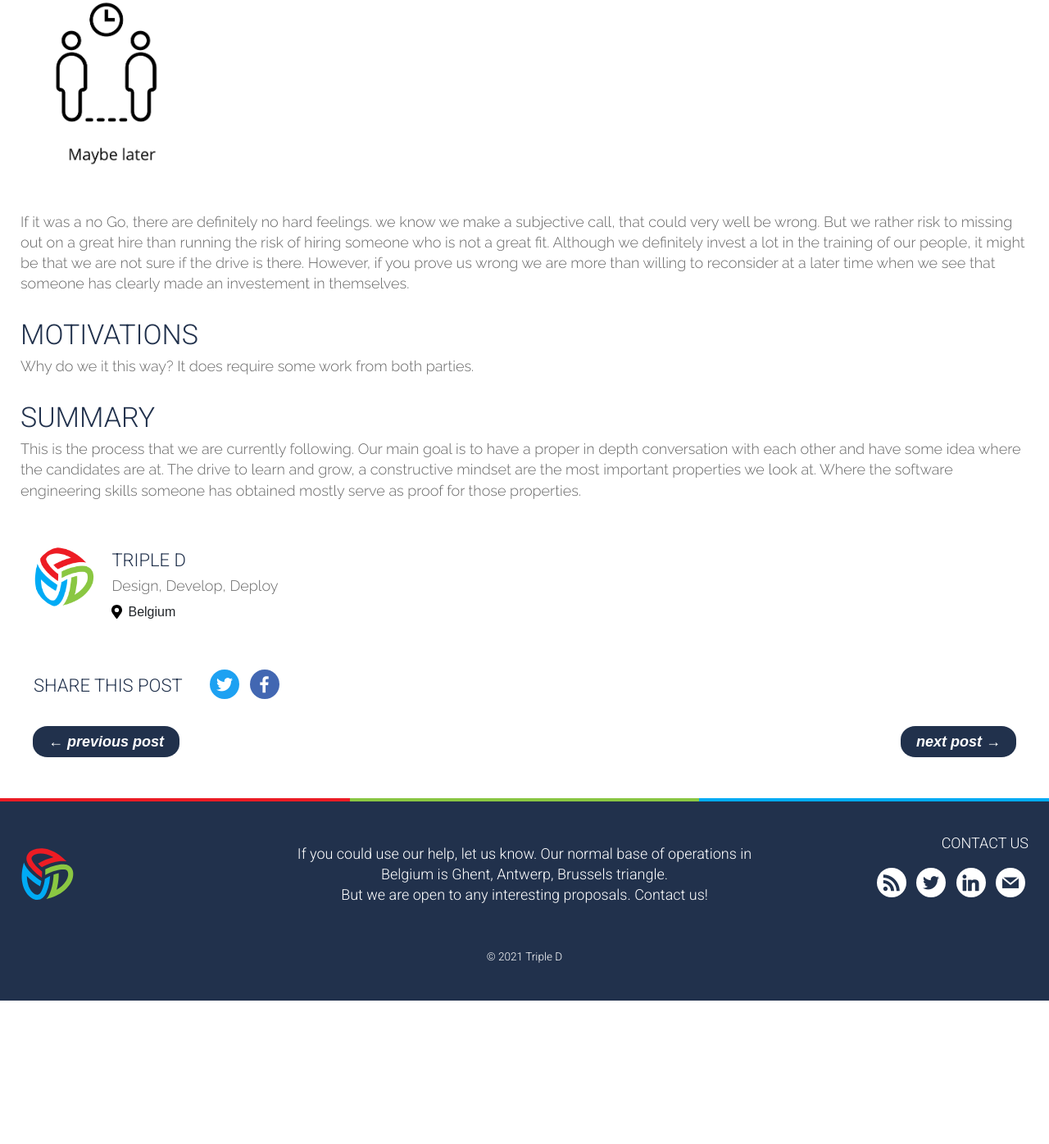
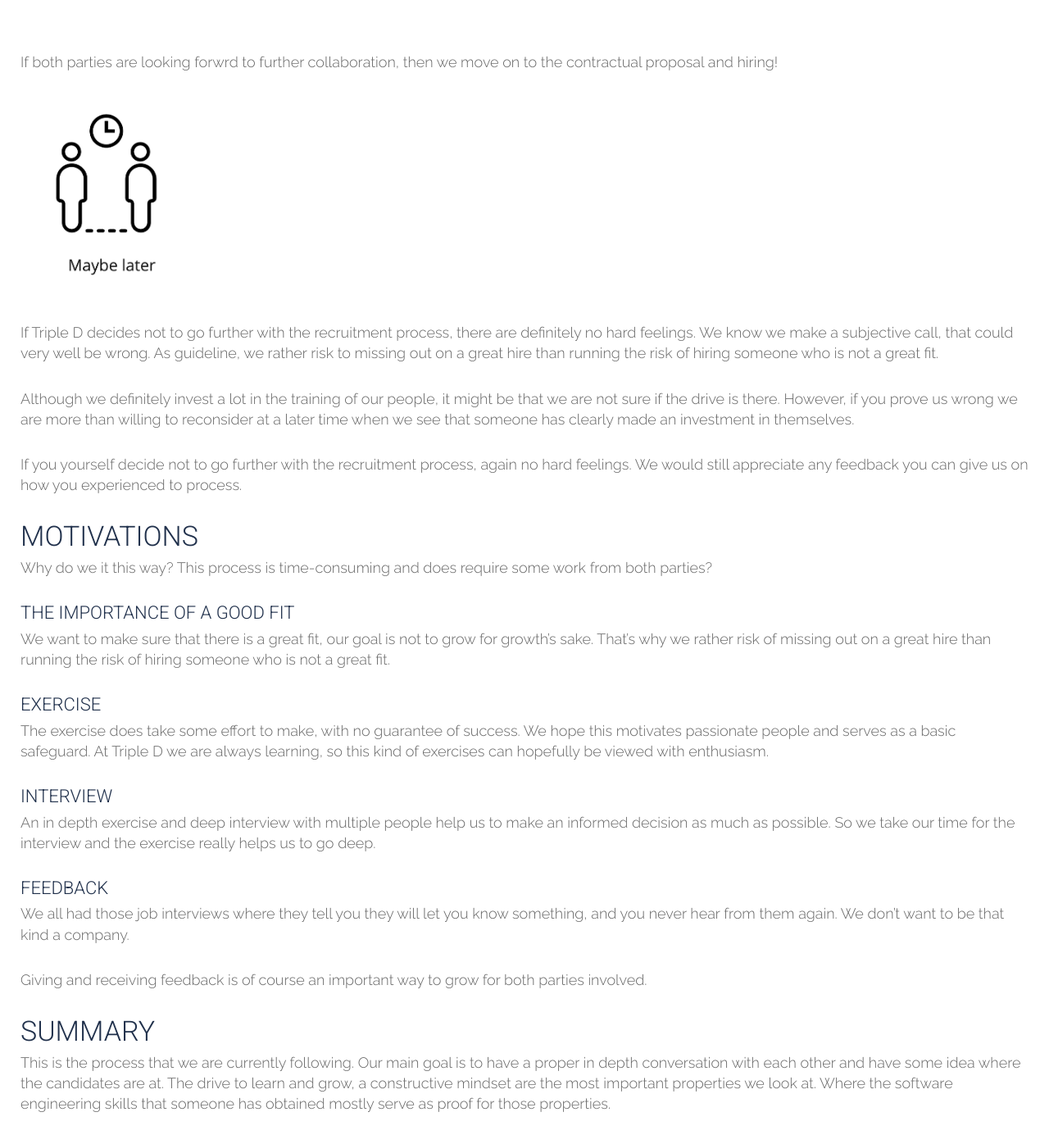
Before and after one commit to tripledio/tripledio.github.io, a Jekyll site: the page built from _posts/2021-06-05-RecruitmentProcess.md, in a window 1280 px wide and 1400 px high, scrolled down 4861 px. Shown: the top 1396 px of the window at 82% size. Built offline with Jekyll 4.4.1, drawn with Linux system fonts in a browser that asks for light colours; comment, search, counter and statistics services are not loaded; before the commit the page ends 6082 px from its top, so only the background shows below that; some of the changed text lies outside the part shown.

Commit message:
Recruitment process

```diff
--- a/_posts/2021-06-05-RecruitmentProcess.md
+++ b/_posts/2021-06-05-RecruitmentProcess.md
@@ -3,7 +3,7 @@ layout: post
 title: "Joining Triple D"
 author: tripled
 tags: job, interview
-excerpt: Interested in joining Triple D? How does the recruitment process look like at Triple D? Who are we looking for? How are we looking for them?
+excerpt: Interested in joining Triple D? This post decribes who are we looking for and how our recruitment process look like.
 logoAnimation: false
 hideLogo: true
 enabled: true
@@ -15,7 +15,7 @@ spotlight:
 
 At Triple D we value quality above quantity. We do not aim to be a big company, but we strive to be a great one. A company that people are proud to be a part of. So even though the need for IT specialists is bigger than ever before, we’re somewhat picky, despite the omnipresent war on talent. of course we’re looking for skilled software engineers but far and foremost, we are looking for people who can relate to our mindset, values and work ethic. So in this post we will elaborate on our recruitment process, wo we are looking for and how we go about finding them.
 
-## The values?
+## What we are looking for
 
 So what are we looking for during the recruitment process? Of course, we want you to be highly skilled in software engineering and passionate about your job. But that’s what every IT company wants. So what else are we looking for? What do we value?
 
@@ -73,9 +73,11 @@ We ask you to make the exercise in your own time so that stress isn’t a factor
 
 The exercise has different levels taking into account the different profiles and experience we’re looking for. The goal is not "to get it right" or how you suspect we want it to be done. You should do it the way you want to do it. That way we can have a good, meaningful conversation about it.
 
+We are aware that the exercise does take some effort to make. We hope this encourages people to step up and take on the "challenge".
+
 ![Interview](/img/posts/recruitment/interview.jpg){:width="200px"}
 
-The coding exercise will serve as the kickoff and main theme for the interview. But we can go wherever the conversation takes us that is relevant for both parties. Because an interview is always subjective, we always interview in pair, so we can have multiple impressions of the interviews. During the interview we’ll go into a variety of topics to discuss. Note that it will not be a buzzword bingo. We will not be asking things you can quickly look up. So it’s okay not to know. Rather than questioning you on the latest API’s or frameworks, we’ll try to assess both your technical skills as your mindset.
+The interview is typically a two hour comversation where the coding exercise will serve as the kickoff and main theme. Naturally we can go wherever the conversation takes us that is relevant for both parties. Because an interview is always subjective, we always interview in pair, so we can have multiple impressions of the interviews. During the interview we’ll go into a variety of topics to discuss. Note that it will not be a buzzword bingo. We will not be asking things you can quickly look up. So it’s okay not to know. Rather than questioning you on the latest API’s or frameworks, we’ll try to assess both your technical skills as your mindset.
 
 The interview is a conversation where both parties are trying to sell themselves. So there is plenty of time and opportunity to ask questions yourselves. We encourage it. That way we can get a better idea of what you find important as well.
 
@@ -83,20 +85,45 @@ The interview is a conversation where both parties are trying to sell themselves
 
 We will give you our decision after the interview as soon as possible. Often within 15 minutes and no later than the next day in case the interview was late.
 
-Apart from giving you a quick decision, we will always give feedback, no matter the outcome of the interview. We inform you on how we experienced the interview, our impressions of you as a person and how we assessed your technical skills. This is not a one-way street: we’re also eager to learn how you experienced the interview and how we can improve ourselves.
+Apart from giving you a quick decision, we will always give feedback, no matter the outcome of the interview. We inform you on how we experienced the interview, our impressions of you as a person and how we assessed your technical skills. This is where our work comes in, because we take this seriously and go in depth.
+
+Feedback is of course not a one-way street: we’re also eager to learn how you experienced the interview and how we can improve ourselves.
 
 ![Proposal](/img/posts/recruitment/proposal.jpg){:width="200px"}
 
-If it was a Go we move on to the contractual proposal.
+If both parties are looking forwrd to further collaboration, then we move on to the contractual proposal and hiring!
 
 ![Later](/img/posts/recruitment/later.jpg){:width="200px"}
 
-If it was a no Go, there are definitely no hard feelings. we know we make a subjective call, that could very well be wrong. But we rather risk to missing out on a great hire than running the risk of hiring someone who is not a great fit. Although we definitely invest a lot in the training of our people, it might be that we are not sure if the drive is there. However, if you prove us wrong we are more than willing to reconsider at a later time when we see that someone has clearly made an investement in themselves.
+If Triple D decides not to go further with the recruitment process, there are definitely no hard feelings. We know we make a subjective call, that could very well be wrong. As guideline, we rather risk to missing out on a great hire than running the risk of hiring someone who is not a great fit.
+
+Although we definitely invest a lot in the training of our people, it might be that we are not sure if the drive is there. However, if you prove us wrong we are more than willing to reconsider at a later time when we see that someone has clearly made an investment in themselves.
+
+If you yourself decide not to go further with the recruitment process, again no hard feelings. We would still appreciate any feedback you can give us on how you experienced to process.
 
 ## Motivations
 
-Why do we it this way? It does require some work from both parties.
+Why do we it this way? This process is time-consuming and does require some work from both parties?
+
+#### The importance of a good fit
+
+We want to make sure that there is a great fit, our goal is not to grow for growth's sake. That's why we rather risk of missing out on a great hire than running the risk of hiring someone who is not a great fit.
+
+#### Exercise
+
+The exercise does take some effort to make, with no guarantee of success. We hope this motivates passionate people and serves as a basic safeguard. At Triple D we are always learning, so this kind of exercises can hopefully be viewed with enthusiasm.
+
+#### Interview
+
+An in depth exercise and deep interview with multiple people help us to make an informed decision as much as possible. So we take our time for the interview and the exercise really helps us to go deep.
+
+#### Feedback
+
+We all had those job interviews where they tell you they will let you know something, and you never hear from them again. We don't want to be that kind a company.
+
+Giving and receiving feedback is of course an important way to grow for both parties involved.
+
 
 ## Summary
 
-This is the process that we are currently following. Our main goal is to have a proper in depth conversation with each other and have some idea where the candidates are at. The drive to learn and grow, a constructive mindset are the most important properties we look at. Where the software engineering skills someone has obtained mostly serve as proof for those properties.
+This is the process that we are currently following. Our main goal is to have a proper in depth conversation with each other and have some idea where the candidates are at. The drive to learn and grow, a constructive mindset are the most important properties we look at. Where the software engineering skills that someone has obtained mostly serve as proof for those properties.
```
